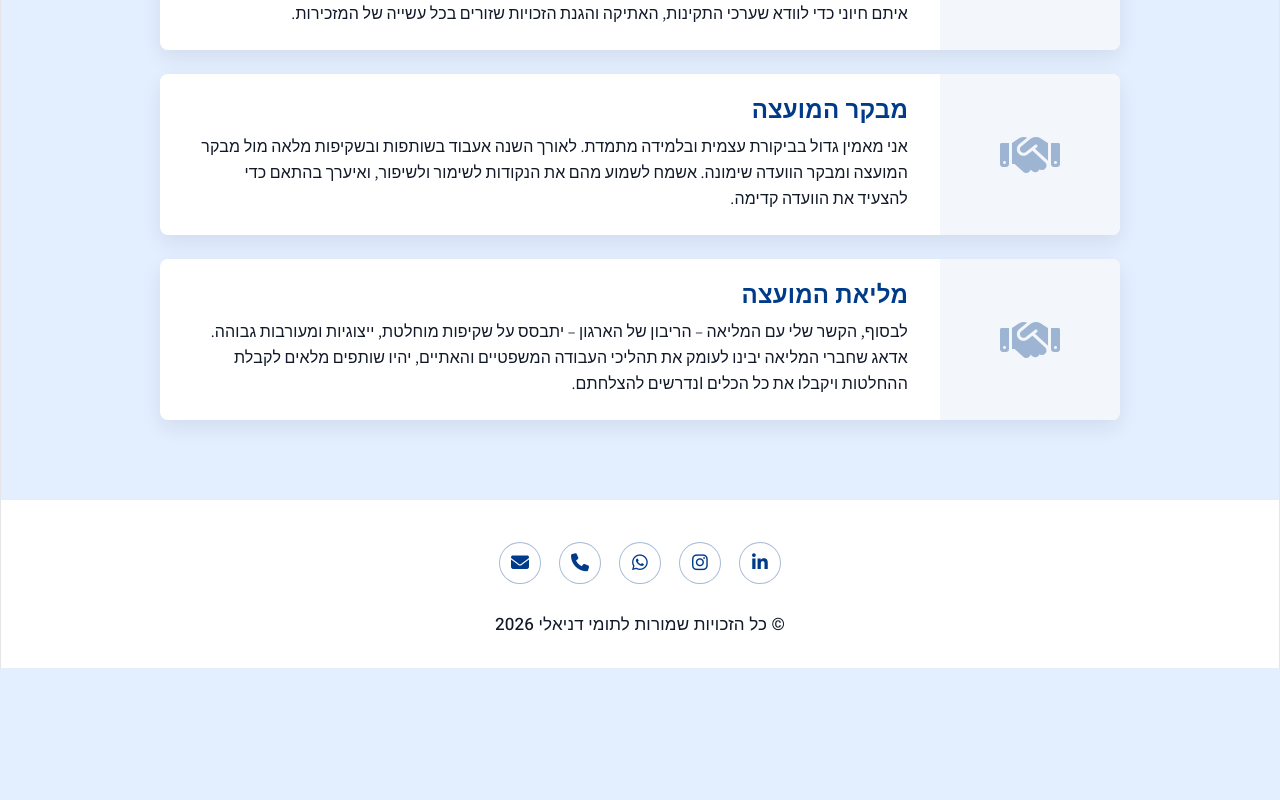
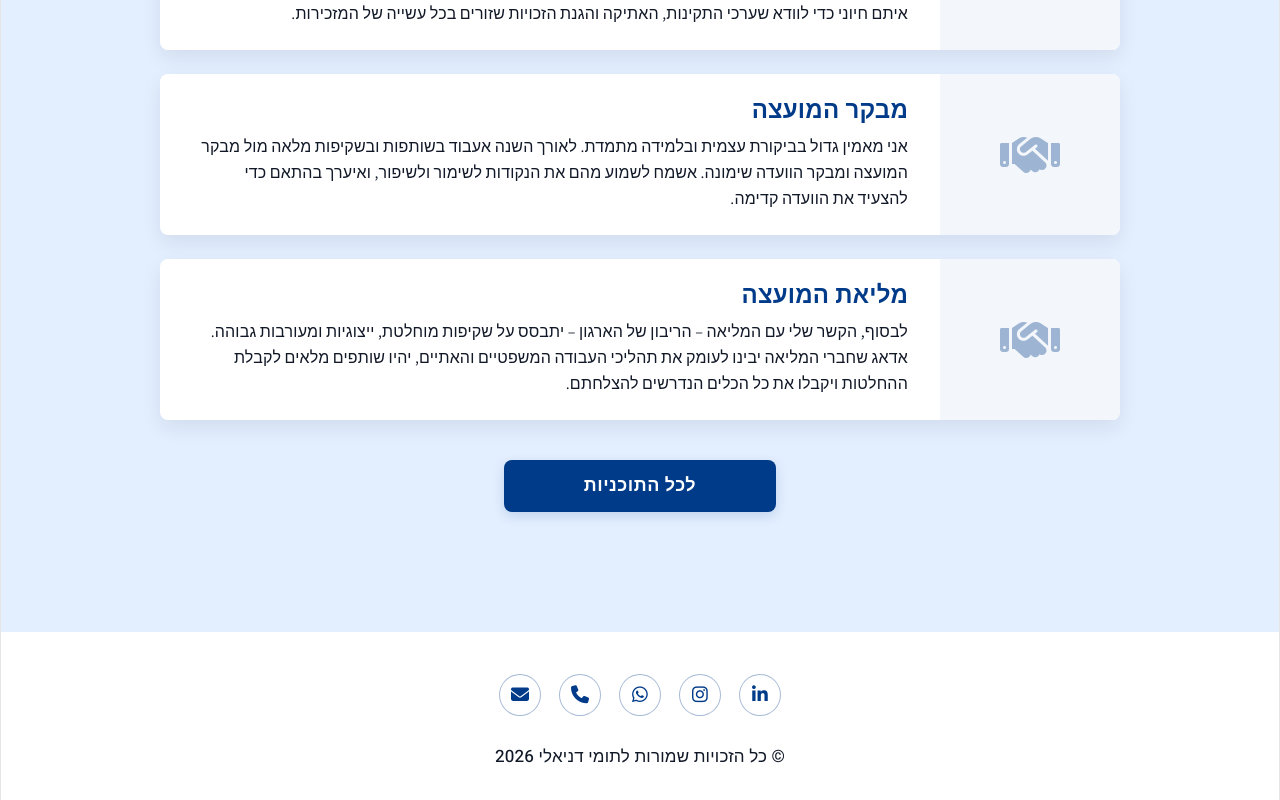
Before and after one commit to tfhsfg/tommy-danieli-website, a React (Vite) app: page /partners in a window 1280 px wide. Shown: the part 889-1689 px from the top of the page. Before the commit the page ends 1557 px from the top, so only its background shows below. Built offline with nearby package versions, Linux system fonts and the light colour scheme.

Commit message:
עדכון אחרון בהחלט

```diff
--- a/src/Layout.jsx
+++ b/src/Layout.jsx
@@ -18,7 +18,7 @@ const dropdownItems = [
   { label: "הוועדה האתית-משפטית", to: "/committee" },
   { label: "מורחבת יו״רי האתיקה", to: "/regional" },
   { label: "חקיקה בכנסת", to: "/legislation" },
-  { label: "יישום מסמך הוועידה ה-30", to: "/conference" },
+  { label: "יישום מסמך הוועידה", to: "/conference" },
   { label: "זכויות התלמידים והנוער", to: "/rights"},
   { label: "כחבר מזכירות", to: "/partners" },
   { label: "כל התוכניות", to: "/plans" },
--- a/src/pages/Legislation.jsx
+++ b/src/pages/Legislation.jsx
@@ -53,7 +53,7 @@ export default function Legislation() {
       {/* 1. באנר עליון */}
       <Banner
         image="/images/Artboard-1.png"
-        title="חיקוק המועצה הארצית"
+        title="חקיקה בכנסת"
         description={"עושים סוף לתלות ומקבעים מעמד עצמאי -\nמעגנים את כוחן של המועצות בספר החוקים של מדינת ישראל!"}
       />
 
--- a/src/pages/OrganizationalLanguage.jsx
+++ b/src/pages/OrganizationalLanguage.jsx
@@ -64,7 +64,7 @@ export default function OrganizationalLanguage() {
       {/* 1. באנר עליון – ניסוח ממוקד שותפות, כוח והעצמה */}
       <Banner
         image="/images/room-business-meeting.jpg"
-        title="מיישרים קו בשפה הארגונית"
+        title="המטמעת השפה הארגונית"
         description="מחזירים את הכוח והסמכות לשטח – מטמיעים סטנדרט מקצועי, אחיד וחזק שמגן על הנציגים וממצב את המועצה כגוף שלטוני מוערך!"
       />
 
--- a/src/pages/Partners.jsx
+++ b/src/pages/Partners.jsx
@@ -1,3 +1,4 @@
+import { Link } from "react-router-dom"; // ייבוא הלינק לניווט
 import Banner from "../components/Banner";
 import "./Partners.css";
 
@@ -20,7 +21,7 @@ const partners = [
   },
   {
     name: "מליאת המועצה",
-    description: "לבסוף, הקשר שלי עם המליאה – הריבון של הארגון – יתבסס על שקיפות מוחלטת, ייצוגיות ומעורבות גבוהה. אדאג שחברי המליאה יבינו לעומק את תהליכי העבודה המשפטיים והאתיים, יהיו שותפים מלאים לקבלת ההחלטות ויקבלו את כל הכלים اנדרשים להצלחתם.",
+    description: "לבסוף, הקשר שלי עם המליאה – הריבון של הארגון – יתבסס על שקיפות מוחלטת, ייצוגיות ומעורבות גבוהה. אדאג שחברי המליאה יבינו לעומק את תהליכי העבודה המשפטיים והאתיים, יהיו שותפים מלאים לקבלת ההחלטות ויקבלו את כל הכלים הנדרשים להצלחתם.",
     logo: "",
   },
 ];
@@ -50,6 +51,13 @@ export default function Partners() {
           </div>
         ))}
       </div>
+
+      {/* כפתור ניווט חזרה - לכל התוכניות */}
+      <div className="readMoreContainer" style={{ marginTop: "40px" }}>
+        <Link to="/plans" className="readMoreButton">
+          לכל התוכניות
+        </Link>
+      </div>
     </section>
   );
 }
--- a/src/pages/Plans.jsx
+++ b/src/pages/Plans.jsx
@@ -18,12 +18,14 @@ const planItems = [
     title: "פתיחת תקנון העל",
     icon: "fa-solid fa-scroll",
     description: "אחת לחמש שנים נפתח תקנון העל לבחינה מחדש – וקדנציית תשפ\"ז היא השנה הזו. נוביל תהליך למידה והסברה בגובה העיניים, נפתח ערוץ הצעות דיגיטלי ארצי לשטח, ונאשר אותו בוועדת היגוי רחבה עם יצוג מכלל המחוזות.",
+    to: "/regulations"
   },
   {
     id: 3,
     title: "הוועדה האתית-משפטית",
     icon: "fa-solid fa-scale-balanced",
-description: "הוועדה האתית-משפטית כמנוע עוצמתי של פרויקטים, יוזמות ומדיניות מעשית עבור השטח כולו. נבנה תרבות של אמון, שותפות והקשבה לצרכים ונקים צוותי משימה שיפיקו כלים ותוצרים יישומיים לכל גלגלי המועצות.",
+    description: "הוועדה האתית-משפטית כמנוע עוצמתי של פרויקטים, יוזמות ומדיניות מעשית עבור השטח כולו. נבנה תרבות של אמון, שותפות והקשבה לצרכים ונקים צוותי משימה שיפיקו כלים ותוצרים יישומיים לכל גלגלי המועצות.",
+    to: "/committee"
   },
   {
     id: 4,
@@ -44,12 +46,14 @@ description: "הוועדה האתית-משפטית כמנוע עוצמתי של
     title: "מסמך הוועידה ה-30",
     icon: "fa-solid fa-file-signature",
     description: "ניישם את החלטות מסמך הוועידה ה-30 ״מתחברים״ ונעניק להן מעטפת מעשית-ביצועית וארגונית חזקה בשטח .",
+    to: "/Committee"
   },
   {
     id: 7,
     title: "זכויות תלמידים ונוער",
     icon: "fa-solid fa-hand-fist",
     description: "שמירה על זכויותיהם של מאות אלפי התלמידות והתלמידים, בנות ובני הנוער בישראל, בכל מסגרות החינוך והקהילה. ננגיש את זכויותינו וניתן מענה תמיכה וליווי לכל מי שזכויותיו הופרו.",
+    to: "/rights"
   },
   {
     id: 8,
--- a/src/pages/Regional.jsx
+++ b/src/pages/Regional.jsx
@@ -73,7 +73,7 @@ export default function Regional() {
       {/* 1. באנר עליון */}
       <Banner
         image="/images/matheus-ferrero-TkrRvwxjb_8-unsplash.jpg"
-        title="פורום מורחבת אתיקה"
+        title="מורחבת יו״רי האתיקה"
         description="מובילים שינויי עומק אמיתיים – מחברים את המדיניות הארצית לשטח בצורה מקצועית, עקבית ובלתי מסורבלת."
       />
 
--- a/src/pages/Rights.jsx
+++ b/src/pages/Rights.jsx
@@ -37,7 +37,7 @@ export default function Rights() {
       {/* 1. באנר עליון */}
       <Banner
         image="/images/osarodion-amenze-9CZKaFEclHg-unsplash.jpg"
-        title="הגנת זכויות הנוער והתלמיד"
+        title="זכויות התלמידים והנוער"
         description={"מפסיקים לשתוק על פגיעה בזכויות -\nמחזירים את הכוח לתלמידים בבתי הספר וממגרים את הניצול בשוק העבודה!"}
       />
 
```
